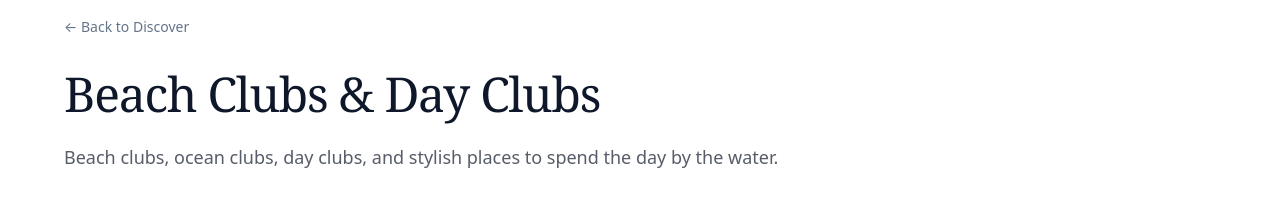
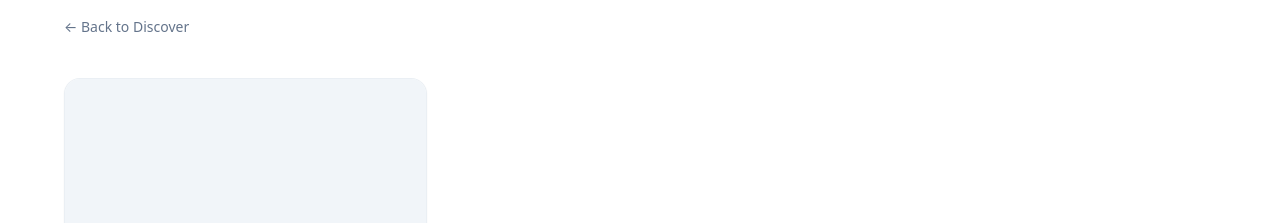
Before and after one commit to jfmichel86/Beyond-traveling-site-new-71, a Next.js app: page /discover-punta-mita/beach-clubs-day-clubs in a window 1280 px wide. Shown: the part 723-946 px from the top of the page. Built offline with nearby package versions, Linux system fonts and the light colour scheme.

Commit message:
Update page.tsx

```diff
--- a/app/discover-punta-mita/[slug]/page.tsx
+++ b/app/discover-punta-mita/[slug]/page.tsx
@@ -63,17 +63,7 @@ export default function DiscoverCategoryPage({ params }: PageProps) {
   ← Back to Discover
 </Link>
 
-          <div className="mt-8 max-w-[760px]">
-            <h1 className="font-serif text-4xl md:text-5xl tracking-tight leading-[1.08] text-slate-900">
-              {category.title}
-            </h1>
-
-            <p className="mt-6 text-[18px] leading-[1.75] text-slate-900/70">
-              {category.description}
-            </p>
-          </div>
-
-          <div className="mt-14 grid grid-cols-1 md:grid-cols-2 lg:grid-cols-3 gap-8">
+<div className="mt-10 grid grid-cols-1 md:grid-cols-2 lg:grid-cols-3 gap-8">
             <div className="overflow-hidden rounded-2xl border border-slate-200/70 bg-white shadow-sm">
               <div className="aspect-[16/9] bg-slate-100" />
               <div className="p-6 bg-white">
```
Lines whose indentation alone changed are shown as unchanged.
